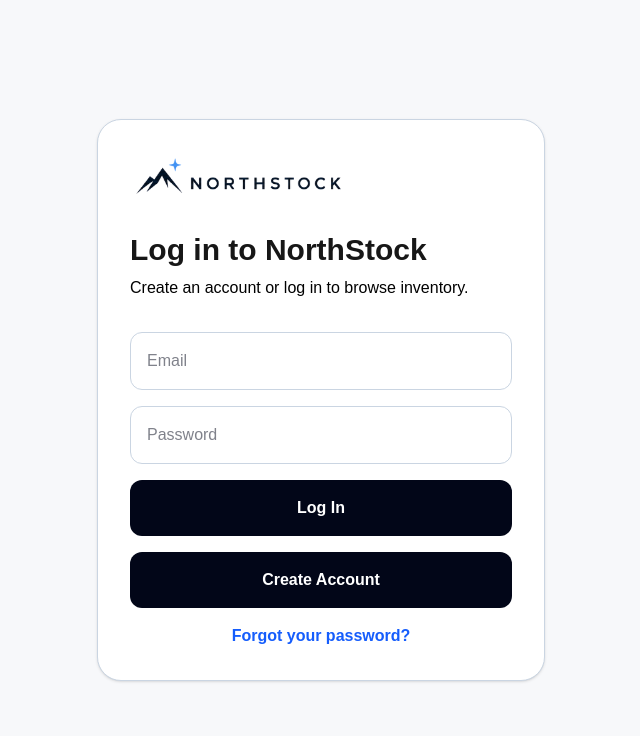
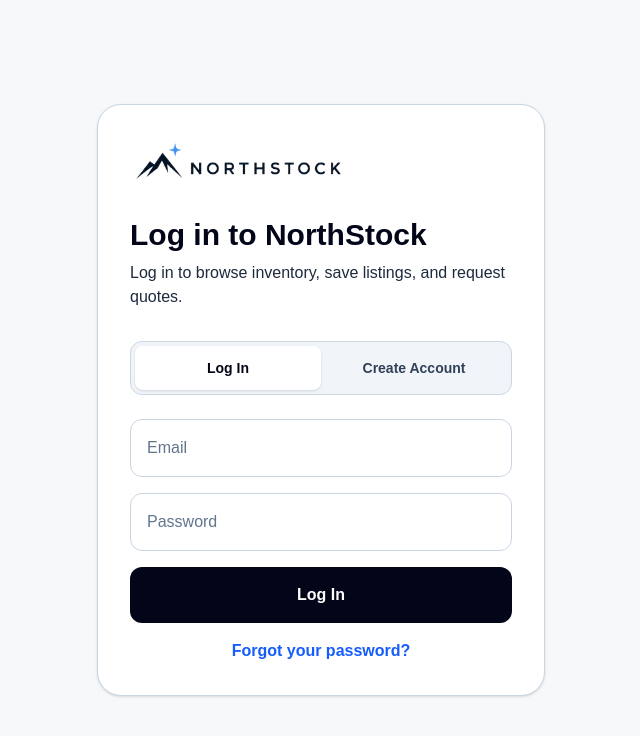
Before and after one commit to brendandforster-glitch/northstock, a Next.js app: page /login in a window 1280 px wide. Shown: the top 736 px of the page, without its empty margins (319-959 px from the left). Built offline with nearby package versions, Linux system fonts and the light colour scheme; no server answers.

Commit message:
Improve login and signup flow

```diff
--- a/app/login/page.tsx
+++ b/app/login/page.tsx
@@ -4,6 +4,7 @@
 import { supabase } from "@/lib/supabase";
 
 export default function LoginPage() {
+  const [mode, setMode] = useState<"login" | "signup">("login");
   const [email, setEmail] = useState("");
   const [password, setPassword] = useState("");
 
@@ -23,6 +24,14 @@
     else window.location.href = "/listings";
   }
 
+  async function handleSubmit() {
+    if (mode === "login") {
+      await signIn();
+    } else {
+      await signUp();
+    }
+  }
+
   return (
     <main className="min-h-screen bg-[#f7f8fa] flex items-center justify-center px-6 py-10">
       <div className="w-full max-w-md rounded-3xl border border-slate-300 bg-white p-8 shadow-sm">
@@ -34,15 +43,46 @@
           />
         </a>
 
-        <h1 className="mt-8 text-3xl font-bold">Log in to NorthStock</h1>
-        <p className="mt-2 text-black">
-          Create an account or log in to browse inventory.
+        <h1 className="mt-8 text-3xl font-extrabold text-slate-950">
+          {mode === "login" ? "Log in to NorthStock" : "Create your account"}
+        </h1>
+
+        <p className="mt-2 text-base font-medium text-slate-800">
+          {mode === "login"
+            ? "Log in to browse inventory, save listings, and request quotes."
+            : "Create a free account to browse inventory and list commercial items."}
         </p>
 
-        <div className="mt-8 space-y-4">
+        <div className="mt-8 grid grid-cols-2 rounded-xl border border-slate-300 bg-slate-100 p-1">
+          <button
+            type="button"
+            onClick={() => setMode("login")}
+            className={`rounded-lg py-3 text-sm font-bold ${
+              mode === "login"
+                ? "bg-white text-slate-950 shadow-sm"
+                : "text-slate-700"
+            }`}
+          >
+            Log In
+          </button>
+
+          <button
+            type="button"
+            onClick={() => setMode("signup")}
+            className={`rounded-lg py-3 text-sm font-bold ${
+              mode === "signup"
+                ? "bg-white text-slate-950 shadow-sm"
+                : "text-slate-700"
+            }`}
+          >
+            Create Account
+          </button>
+        </div>
+
+        <div className="mt-6 space-y-4">
           <input
             value={email}
-  className="w-full rounded-xl border border-slate-300 p-4 text-base text-slate-950"
+            className="w-full rounded-xl border border-slate-300 p-4 text-base text-slate-950 placeholder:text-slate-500"
             placeholder="Email"
             type="email"
             onChange={(e) => setEmail(e.target.value)}
@@ -50,26 +90,20 @@
 
           <input
             value={password}
-            className="w-full rounded-xl border border-slate-300 p-4 text-base text-slate-950"
+            className="w-full rounded-xl border border-slate-300 p-4 text-base text-slate-950 placeholder:text-slate-500"
             placeholder="Password"
             type="password"
             onChange={(e) => setPassword(e.target.value)}
           />
 
           <button
-            onClick={signIn}
-            className="w-full rounded-xl bg-slate-950 py-4 font-semibold text-white"
+            onClick={handleSubmit}
+            className="w-full rounded-xl bg-slate-950 py-4 font-semibold text-white hover:bg-slate-800"
           >
-            Log In
+            {mode === "login" ? "Log In" : "Create Account"}
           </button>
 
-          <button
-  onClick={signUp}
-  className="w-full rounded-xl bg-slate-950 py-4 font-semibold text-white hover:bg-slate-800"
->
-  Create Account
-</button>
-
+          {mode === "login" && (
             <div className="text-center">
               <a
                 href="/forgot-password"
@@ -78,6 +112,20 @@
                 Forgot your password?
               </a>
             </div>
+          )}
+
+          {mode === "signup" && (
+            <p className="text-center text-sm font-medium text-slate-700">
+              Already have an account?{" "}
+              <button
+                type="button"
+                onClick={() => setMode("login")}
+                className="font-bold text-blue-600"
+              >
+                Log in instead
+              </button>
+            </p>
+          )}
         </div>
       </div>
     </main>
```
Lines whose indentation alone changed are shown as unchanged.
